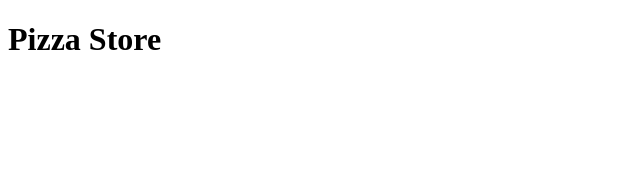
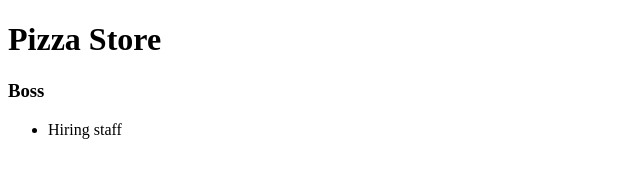
Before and after one commit to sogeum0310/pizza-store, a plain HTML site: page index.html in a window 1280 px wide. Shown: the whole page, without its empty margins (0-640 px from the left). Drawn offline with Linux system fonts and the light colour scheme.

Commit message:
from laptop

```diff
--- a/index.html
+++ b/index.html
@@ -10,5 +10,10 @@
 
   <h1>Pizza Store</h1>
 
+  <h3>Boss</h3>
+  <ul>
+    <li>Hiring staff</li>
+  </ul>
+
 </body>
 </html>
```
